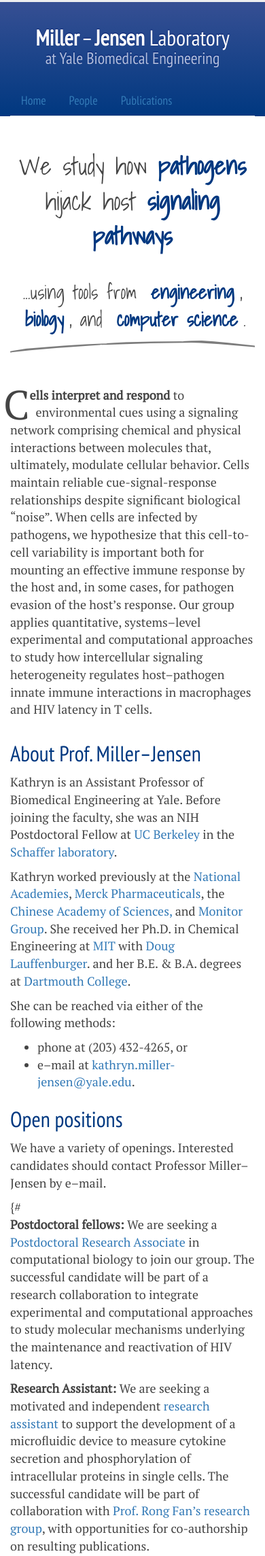
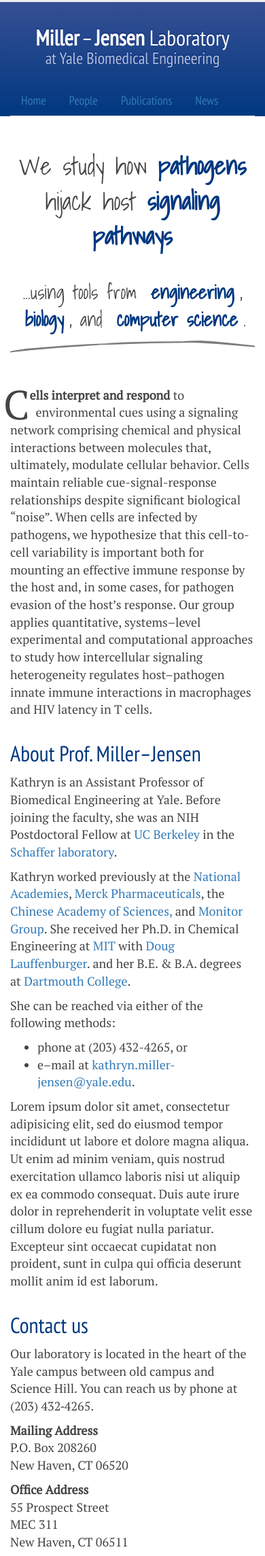
Before and after one commit to miller-jensen-lab/old-miller-jensen-website-python, a Django app: template templates/index.html in a window 390 px wide. Shown: the top 2289 px of the page at 68% size. Run offline with Django 3.2, Linux system fonts and the light colour scheme; the template is opened without the code that fills it, so the values that code supplies are empty; some libraries are stand-ins or nearby versions.

Commit message:
add news page [WIP]

```diff
--- a/templates/about-row.html
+++ b/templates/about-row.html
@@ -40,59 +40,13 @@
 
   </div>
   <div class="col-md-6">
-    <h3>
-      Open positions
-    </h3>
     <p>
-      We have a variety of openings.  Interested candidates should contact
-      Professor Miller&ndash;Jensen by e&ndash;mail.
+      Lorem ipsum dolor sit amet, consectetur adipisicing elit, sed do eiusmod
+      tempor incididunt ut labore et dolore magna aliqua. Ut enim ad minim veniam,
+      quis nostrud exercitation ullamco laboris nisi ut aliquip ex ea commodo
+      consequat. Duis aute irure dolor in reprehenderit in voluptate velit esse
+      cillum dolore eu fugiat nulla pariatur. Excepteur sint occaecat cupidatat non
+      proident, sunt in culpa qui officia deserunt mollit anim id est laborum.
     </p>
-
-    {#
-    <p>
-    <b>Postdoctoral fellows:</b>
-      We are seeking a <a
-      href="/static/files/kmj-yale-post-doc.pdf">Postdoctoral Research
-      Associate</a> in computational biology to join our group.  The
-      successful candidate will be part of a research collaboration
-      to integrate experimental and computational approaches to study
-      molecular mechanisms underlying the maintenance and reactivation
-      of HIV latency.
-    <p>
-    <p><b>Research Assistant:</b>
-      We are seeking a motivated and independent
-      <a href="/static/files/kmj-yale-res-asst.pdf">research assistant</a>
-      to support the development of a microfluidic device to measure
-      cytokine secretion and phosphorylation of intracellular proteins
-      in single cells.  The successful candidate will be part of
-      collaboration with <a href="http://www.eng.yale.edu/fanlab/">Prof.
-      Rong Fan’s research group</a>, with opportunities for co-authorship
-      on resulting publications.
-    </p>
-    #}
-    <p>
-      <b>Postdoctoral fellows:</b>
-      We are seeking a full-time Postdoctoral Research Associate to join our interdisciplinary team investigating systems-level regulation of innate immunity. The position is funded in part by pilot grant from the NIH U19 <a href="http://www.immuneprofiling.org">Human Immunology Project Consortium</a> to study the innate immune response to dengue virus infection from macrophage single-cell data, in collaboration with the Montgomery laboratory at the Yale Medical School. Applicants should hold a PhD or MD/PhD in immunology, virology, biology, biomedical engineering, or a related field. Candidates with a background and experimental expertise in immunology are preferred, and those with additional experience in computational data analysis will be given special consideration. The position is available as soon as July 1, 2014. Please send a cover letter, CV, and list of three references as a single PDF.
-    </p>
-
-    <p><b>Graduate students:</b>
-      We have both openings and rotation opportunities for
-      Ph.D. students who have been admitted to the <a
-      href="http://www.seas.yale.edu/departments-biomedical.php">Department
-      of Biomedical Engineering</a>, the <a
-      href="http://www.sackler.yale.edu/">Program in Physical and
-      Engineering Biology</a>, or other biology&ndash;related
-      disciplines.
-    </p>
-
-    <p><b>Undergraduate students:</b>
-      In order to offer significant and challenging laboratory research
-      projects, we ask undergraduate researchers to commit to 10-15
-      hours per week for a minimum of 1 year.  All majors considered.
-    </p>
-    <p>
-       Yale University is an Equal Opportunity/Affirmative Action Employer.
-    </p>
-
   </div>
 </div>
--- a/templates/header-row.html
+++ b/templates/header-row.html
@@ -18,6 +18,9 @@
           <li {% if tab == 'publications' %}class="active"{% endif %}>
             <a href="/publications/">Publications</a>
           </li>
+          <li {% if tab == 'news' %}class="active"{% endif %}>
+            <a href="/news/">News</a>
+          </li>
         </ul>
       </div>
     </div>
```
Also changed, not shown: main.py (+7 -1 lines), templates/news.html (added, +29 -0 lines).
